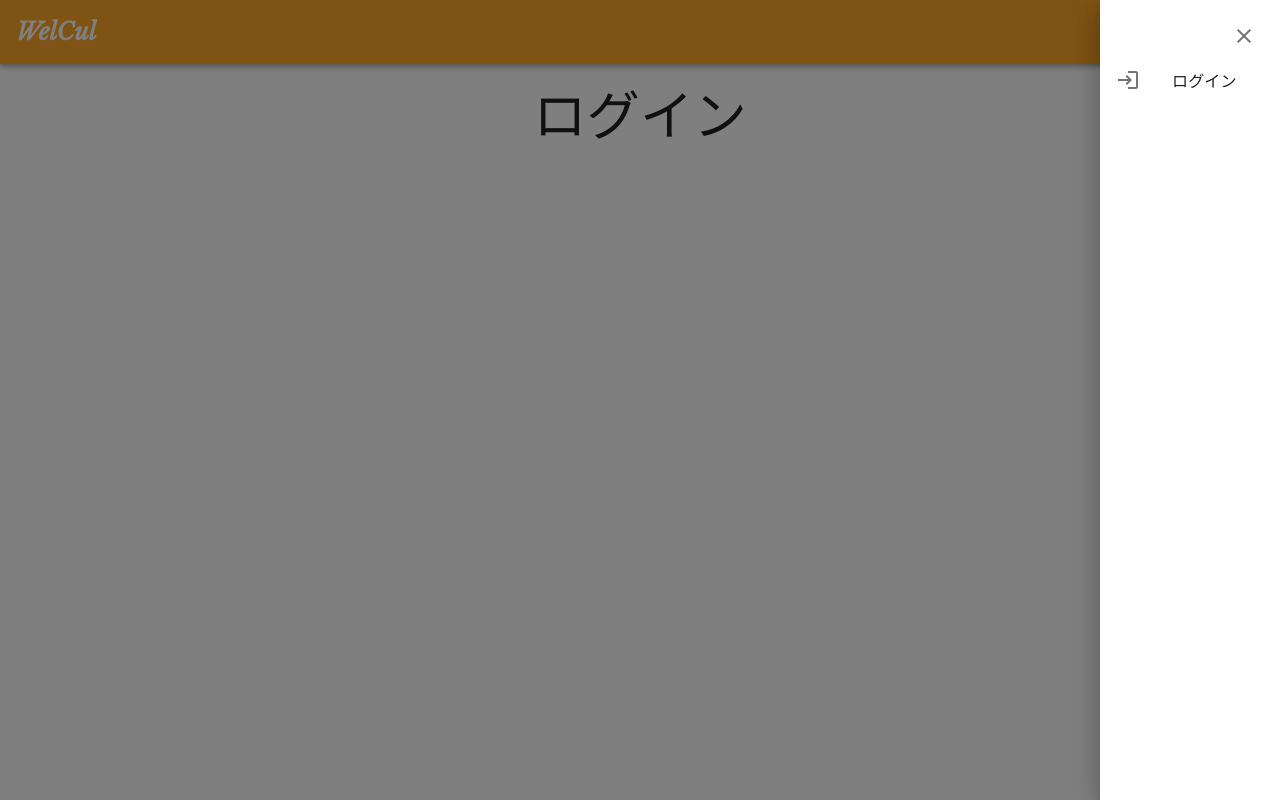
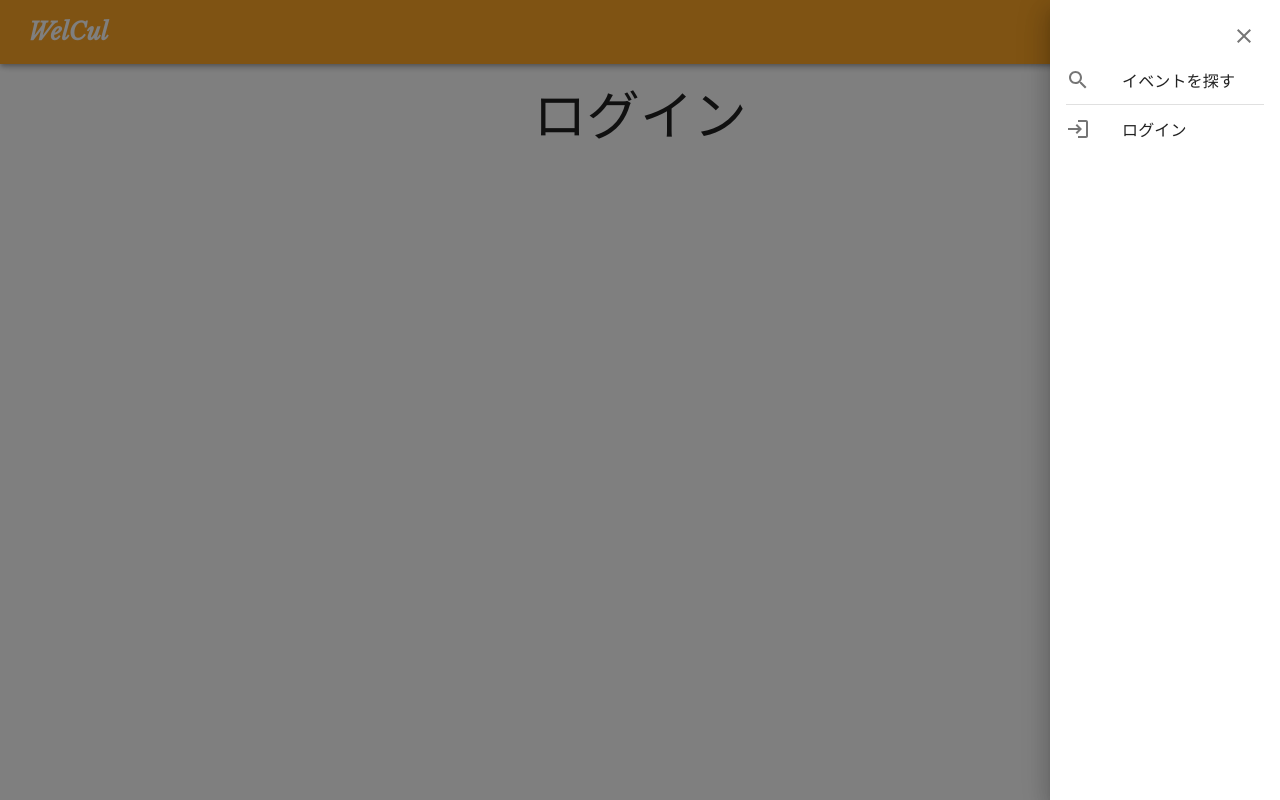
Before and after one commit to hotter6163/welcul, a Next.js app: page /signin in a window 1280 px wide. Both pictures are taken after a click on the button "menu". Built offline with nearby package versions, Linux system fonts and the light colour scheme.

Commit message:
headerからリンクを張った

```diff
--- a/src/components/layouts/Header.tsx
+++ b/src/components/layouts/Header.tsx
@@ -3,6 +3,7 @@ import Link from 'next/link'
 import {
   AppBar,
   Box,
+  Divider,
   Drawer,
   IconButton,
   List,
@@ -14,6 +15,7 @@ import {
 import MenuIcon from '@mui/icons-material/Menu';
 import LoginIcon from '@mui/icons-material/Login';
 import CloseIcon from '@mui/icons-material/Close';
+import SearchIcon from '@mui/icons-material/Search';
 
 import { Logo } from './Logo'
 
@@ -24,7 +26,7 @@ export const Header: VFC = () => {
       <AppBar position="fixed" color="main" className="py-1">
         <Toolbar className="justify-between">
           <Link href="/">
-            <a className="no-underline">
+            <a className="no-underline ml-3" >
               <Logo />
             </a>
           </Link>
@@ -43,7 +45,7 @@ export const Header: VFC = () => {
         open={showMenu}
         onClose={() => setShowMenu(false)}
       >
-        <Box sx={{ width: 180, p: "1rem" }}>
+        <Box sx={{ width: 230, p: "1rem" }}>
           <Box className="text-right w-full" onClick={() => setShowMenu(false)}>
             <IconButton
               aria-label="close"
@@ -53,12 +55,27 @@ export const Header: VFC = () => {
           </Box>
           <Box component="nav">
             <List>
-              <ListItem disablePadding>
-                <ListItemIcon>
-                  <LoginIcon />
-                </ListItemIcon>
-                <ListItemText primary="ログイン" />
-              </ListItem>
+              <Link href="/home">
+                <ListItem disablePadding button>
+                  <ListItemIcon>
+                    <SearchIcon />
+                  </ListItemIcon>
+                  <ListItemText primary="イベントを探す" />
+                </ListItem>
+              </Link>
+            </List>
+          </Box>
+          <Divider />
+          <Box component="nav">
+            <List>
+              <Link href="/signin">
+                <ListItem disablePadding button>
+                  <ListItemIcon>
+                    <LoginIcon />
+                  </ListItemIcon>
+                  <ListItemText primary="ログイン" />
+                </ListItem>
+              </Link>
             </List>
           </Box>
         </Box>
```
